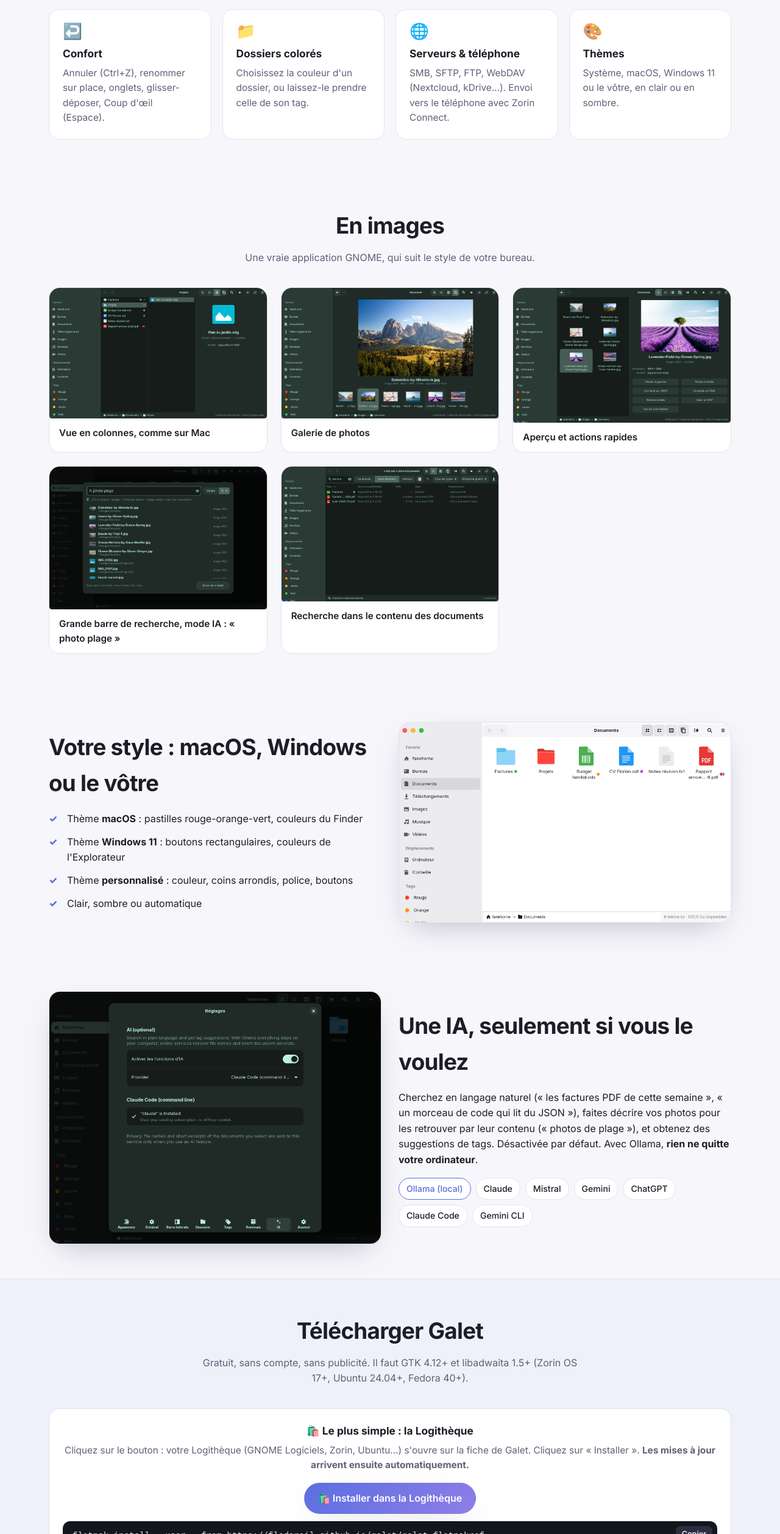
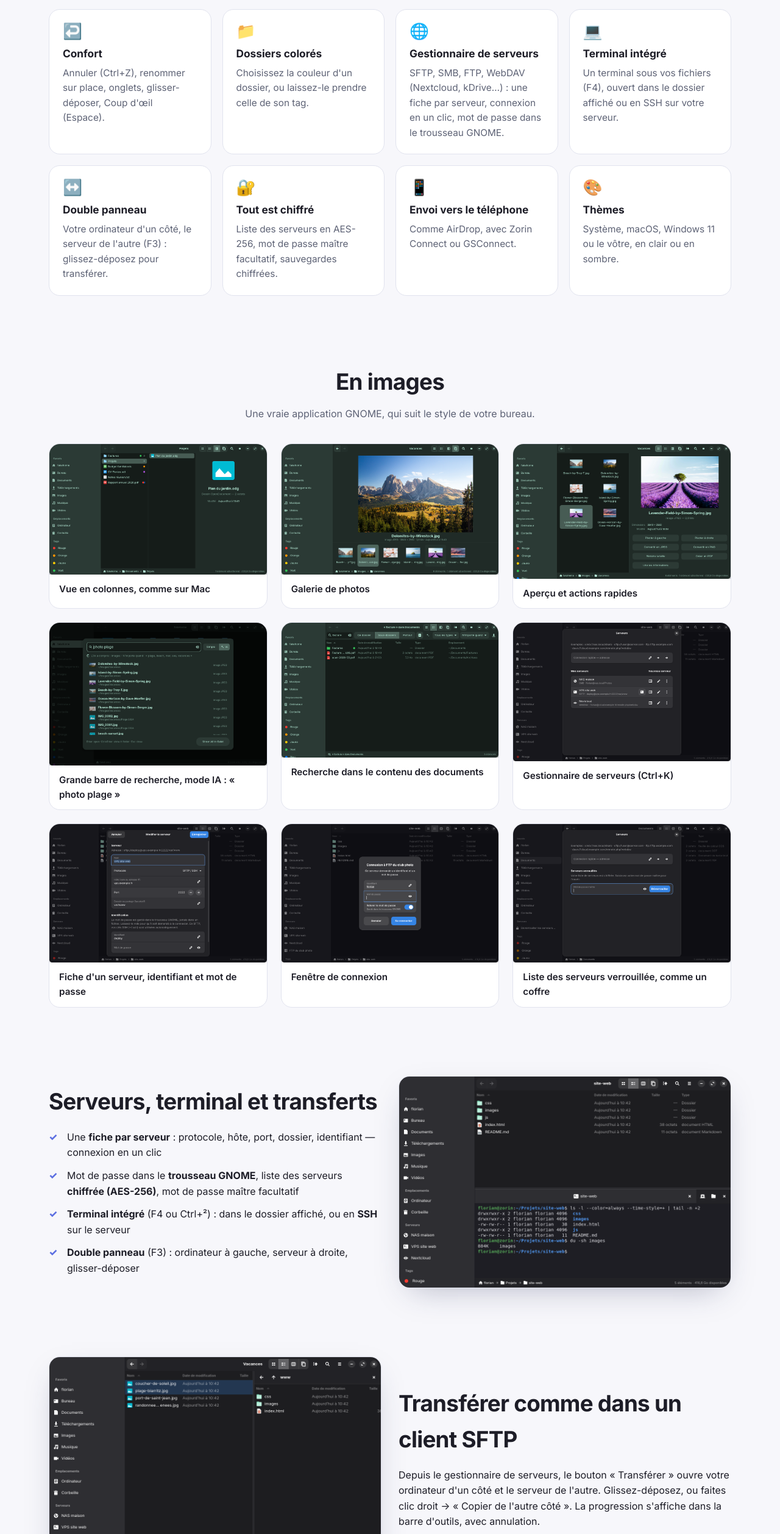
Before and after one commit to FloDerail/galet, a plain HTML site: page docs/index.html in a window 1280 px wide. Shown: the part 2074-4589 px from the top of the page at 61% size. Drawn offline with Linux system fonts and the light colour scheme.

Commit message:
Galet 0.9.1: Ctrl+² opens the terminal on AZERTY keyboards; new screenshots and docs for servers, terminal and dual pane

```diff
--- a/data/io.github.FloDerail.Galet.metainfo.xml
+++ b/data/io.github.FloDerail.Galet.metainfo.xml
@@ -85,6 +85,9 @@
     <keyword>explorer</keyword>
   </keywords>
   <releases>
+    <release version="0.9.1" date="2026-11-15">
+      <description><p>The built-in terminal also opens with Ctrl+² on AZERTY keyboards.</p></description>
+    </release>
     <release version="0.9.0" date="2026-11-15">
       <description><p>Encrypted server list with an optional master password, encrypted backups, a built-in terminal panel (local or SSH) and a dual pane for file transfers.</p></description>
     </release>
--- a/docs/index.html
+++ b/docs/index.html
@@ -209,7 +209,11 @@
           <div class="card"><div class="ico">⚡</div><h3>Actions rapides</h3><p>Pivoter, convertir, réduire une image, créer un PDF, compresser, extraire.</p></div>
           <div class="card"><div class="ico">↩️</div><h3>Confort</h3><p>Annuler (Ctrl+Z), renommer sur place, onglets, glisser-déposer, Coup d'œil (Espace).</p></div>
           <div class="card"><div class="ico">📁</div><h3>Dossiers colorés</h3><p>Choisissez la couleur d'un dossier, ou laissez-le prendre celle de son tag.</p></div>
-          <div class="card"><div class="ico">🌐</div><h3>Serveurs & téléphone</h3><p>SMB, SFTP, FTP, WebDAV (Nextcloud, kDrive…). Envoi vers le téléphone avec Zorin Connect.</p></div>
+          <div class="card"><div class="ico">🌐</div><h3>Gestionnaire de serveurs</h3><p>SFTP, SMB, FTP, WebDAV (Nextcloud, kDrive…) : une fiche par serveur, connexion en un clic, mot de passe dans le trousseau GNOME.</p></div>
+          <div class="card"><div class="ico">💻</div><h3>Terminal intégré</h3><p>Un terminal sous vos fichiers (F4), ouvert dans le dossier affiché ou en SSH sur votre serveur.</p></div>
+          <div class="card"><div class="ico">↔️</div><h3>Double panneau</h3><p>Votre ordinateur d'un côté, le serveur de l'autre (F3) : glissez-déposez pour transférer.</p></div>
+          <div class="card"><div class="ico">🔐</div><h3>Tout est chiffré</h3><p>Liste des serveurs en AES-256, mot de passe maître facultatif, sauvegardes chiffrées.</p></div>
+          <div class="card"><div class="ico">📱</div><h3>Envoi vers le téléphone</h3><p>Comme AirDrop, avec Zorin Connect ou GSConnect.</p></div>
           <div class="card"><div class="ico">🎨</div><h3>Thèmes</h3><p>Système, macOS, Windows 11 ou le vôtre, en clair ou en sombre.</p></div>
         </div>
       </div>
@@ -225,6 +229,37 @@
           <figure><img loading="lazy" src="screenshots/panneau-apercu.png" alt="Panneau d'aperçu et actions rapides"><figcaption>Aperçu et actions rapides</figcaption></figure>
           <figure><img loading="lazy" src="screenshots/recherche-spotlight-ia.png" alt="Grande barre de recherche en mode IA"><figcaption>Grande barre de recherche, mode IA : « photo plage »</figcaption></figure>
           <figure><img loading="lazy" src="screenshots/recherche-contenu.png" alt="Recherche dans le contenu des documents"><figcaption>Recherche dans le contenu des documents</figcaption></figure>
+          <figure><img loading="lazy" src="screenshots/serveurs-gestionnaire.png" alt="Gestionnaire de serveurs"><figcaption>Gestionnaire de serveurs (Ctrl+K)</figcaption></figure>
+          <figure><img loading="lazy" src="screenshots/serveur-fiche.png" alt="Fiche d'un serveur"><figcaption>Fiche d'un serveur, identifiant et mot de passe</figcaption></figure>
+          <figure><img loading="lazy" src="screenshots/serveur-connexion.png" alt="Fenêtre de connexion à un serveur"><figcaption>Fenêtre de connexion</figcaption></figure>
+          <figure><img loading="lazy" src="screenshots/coffre-verrouille.png" alt="Liste des serveurs verrouillée par mot de passe maître"><figcaption>Liste des serveurs verrouillée, comme un coffre</figcaption></figure>
+        </div>
+      </div>
+    </section>
+
+    <section>
+      <div class="wrap split">
+        <div>
+          <h2 style="text-align:left">Serveurs, terminal et transferts</h2>
+          <ul class="check">
+            <li>Une <strong>fiche par serveur</strong> : protocole, hôte, port, dossier, identifiant — connexion en un clic</li>
+            <li>Mot de passe dans le <strong>trousseau GNOME</strong>, liste des serveurs <strong>chiffrée (AES-256)</strong>, mot de passe maître facultatif</li>
+            <li><strong>Terminal intégré</strong> (F4 ou Ctrl+²) : dans le dossier affiché, ou en <strong>SSH</strong> sur le serveur</li>
+            <li><strong>Double panneau</strong> (F3) : ordinateur à gauche, serveur à droite, glisser-déposer</li>
+          </ul>
+        </div>
+        <img loading="lazy" src="screenshots/terminal-integre.png" alt="Terminal intégré sous les fichiers">
+      </div>
+    </section>
+
+    <section>
+      <div class="wrap split">
+        <img loading="lazy" src="screenshots/double-panneau.png" alt="Double panneau : ordinateur et serveur">
+        <div>
+          <h2 style="text-align:left">Transférer comme dans un client SFTP</h2>
+          <p>Depuis le gestionnaire de serveurs, le bouton « Transférer » ouvre votre ordinateur d'un côté et le serveur
+            de l'autre. Glissez-déposez, ou faites clic droit → « Copier de l'autre côté ». La progression s'affiche
+            dans la barre d'outils, avec annulation.</p>
         </div>
       </div>
     </section>
```
Also changed, not shown: docs/screenshots/coffre-verrouille.png (added), docs/screenshots/double-panneau.png (added), docs/screenshots/reglages-securite.png (added), docs/screenshots/serveur-connexion.png (added), docs/screenshots/serveur-fiche.png (added), docs/screenshots/serveurs-gestionnaire.png (added), docs/screenshots/terminal-integre.png (added), 5 other files.
